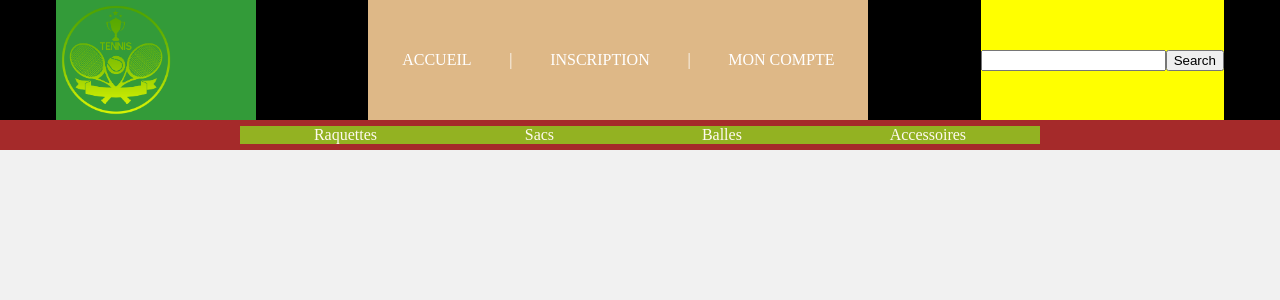
After one commit to alexandre-leroux/boutique, a PHP site: page /view/accueil.html in a window 1280 px wide. The commit adds this page. Shown: the top 300 px of the page. Run offline with PHP 8.4, Linux system fonts and the light colour scheme.

Commit message:
ajout image & nav

```diff
--- a/style/dart-sass/style.css
+++ b/style/dart-sass/style.css
@@ -44,12 +44,59 @@ td, th {
 }
 
 body {
-  background-color: black;
+  background-color: #f1f1f1;
 }
 
-p {
-  background-color: #b14848;
-  padding: 15px;
+.dflex {
+  display: flex;
+  justify-content: center;
+  align-items: center;
+}
+
+header {
+  height: 120px;
+  background-color: black;
+  display: flex;
+  justify-content: space-around;
+}
+header .logo a {
+  display: block;
+  display: flex;
+  height: 100%;
+  width: 200px;
+  background-color: #339b39;
+}
+header .accueil {
+  width: 500px;
+  height: 100%;
+  background-color: burlywood;
+  justify-content: space-around;
+}
+header .accueil a {
+  text-decoration: none;
+  color: white;
+  margin: 30px;
+}
+header .accueil p {
+  color: white;
+}
+header .search_bar {
+  background-color: yellow;
+}
+
+.nav {
+  background-color: brown;
+  height: 30px;
+  width: 100%;
+}
+.nav .liste_nav {
+  background-color: #93b222;
+  width: 800px;
+  justify-content: space-around;
+}
+.nav a {
+  text-decoration: none;
+  color: floralwhite;
 }
 
 /*# sourceMappingURL=style.css.map */
--- a/style/style.scss
+++ b/style/style.scss
@@ -1,10 +1,71 @@
 @import "dart-sass/reset.scss";
 
 body{
-    background-color: black;
+    background-color: rgb(241, 241, 241);
 }
 
-p{
-    background-color: rgb(177, 72, 72);
-    padding: 15px;
+//display flex générique, à coller dans les classes du html
+.dflex{
+    display: flex;
+    justify-content: center;
+    align-items: center;
 }
+//-----------------
+
+
+header{
+
+    height: 120px;
+    background-color: black;
+    display: flex;
+    justify-content: space-around;
+
+
+    & .logo a{
+        display: block;
+        display: flex;
+        height: 100%;
+        width: 200px;
+        background-color: rgb(51, 155, 57);
+    }
+
+   & .accueil{
+        width: 500px;
+        height: 100%;
+        background-color: burlywood;
+        justify-content: space-around;
+
+        & a{
+            text-decoration: none;
+            color: white;
+            margin: 30px;
+        }
+        & p {
+            color: white;
+        }
+    }
+
+    & .search_bar{
+        background-color: yellow;
+    }
+
+}
+
+
+
+
+.nav{
+    background-color: brown;
+    height: 30px;
+    width: 100%;
+
+    & .liste_nav{
+        background-color: rgb(147, 178, 34);
+        width: 800px;
+        justify-content: space-around;
+    }
+    & a{
+        text-decoration: none;
+        color: floralwhite;
+    }
+}
--- /dev/null
+++ b/view/accueil.html
@@ -0,0 +1,62 @@
+<!DOCTYPE html>
+<html lang="en">
+<head>
+    <meta charset="UTF-8">
+    <meta http-equiv="X-UA-Compatible" content="IE=edge">
+    <meta name="viewport" content="width=device-width, initial-scale=1.0">
+    <title>Boutique</title>
+    <link rel="stylesheet" href="../style/dart-sass/style.css">
+</head>
+<body>
+
+
+<header>
+
+    <div class="logo">
+        <a href=""><img src="../medias/logo.png" alt=""></a>
+    </div>
+
+     <div class="accueil dflex">
+        <a href="">ACCUEIL</a>
+        <p>|</p>
+        <a href="">INSCRIPTION</a>
+        <p>|</p>
+        <a href="">MON COMPTE</a>
+    </div>
+
+    <div class="search_bar dflex">
+        <input type="search" aria-label="Search through site content" >
+        <button>Search</button>
+    </div>
+
+</header>
+
+
+
+<nav class="nav dflex">
+
+        <ul class="liste_nav dflex">
+
+            <li><a href="">Raquettes</a></li>
+            <li><a href="">Sacs</a></li>
+            <li><a href="">Balles</a></li>
+            <li><a href="">Accessoires</a></li>
+
+        </ul>
+
+</nav>
+
+
+
+
+
+
+
+
+
+
+
+
+
+</body>
+</html>
```
Also changed, not shown: view/accueil.html.php (deleted, +0 -26 lines), medias/logo.png (added), 1 other file.
